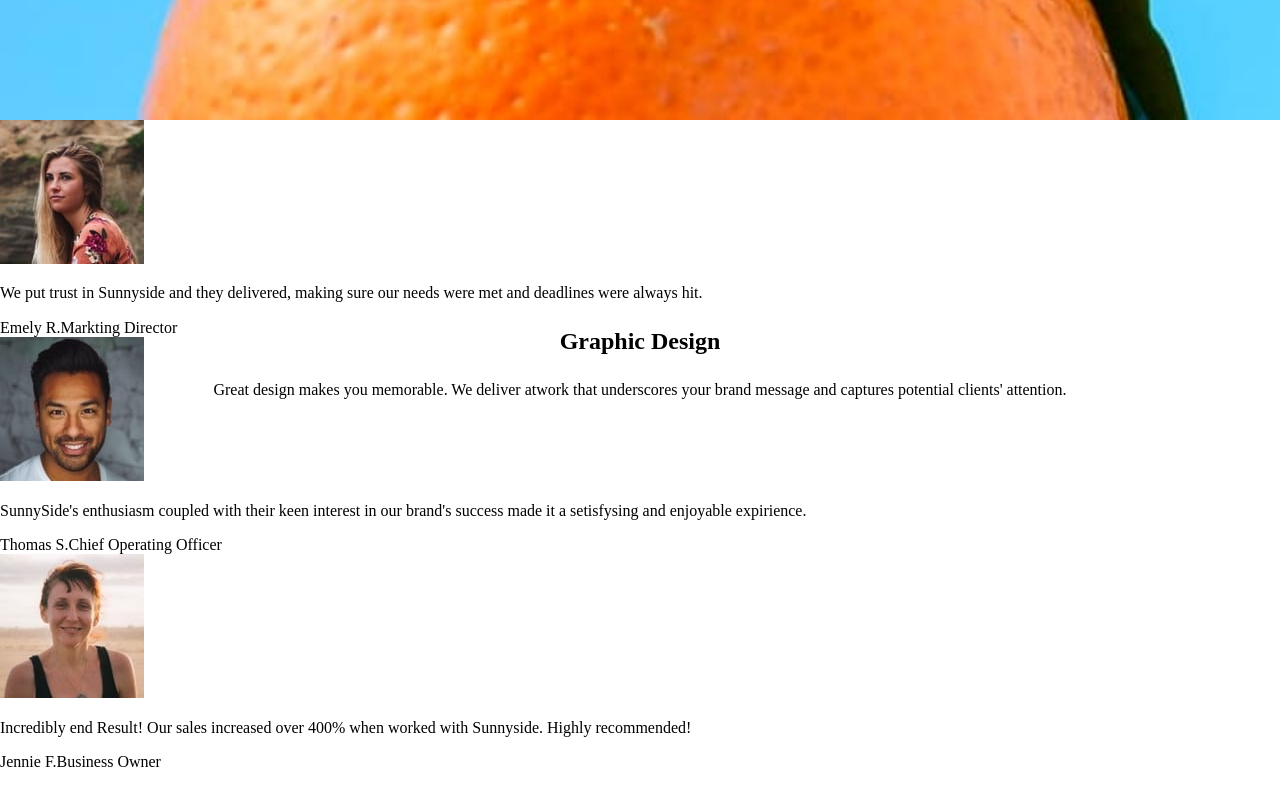
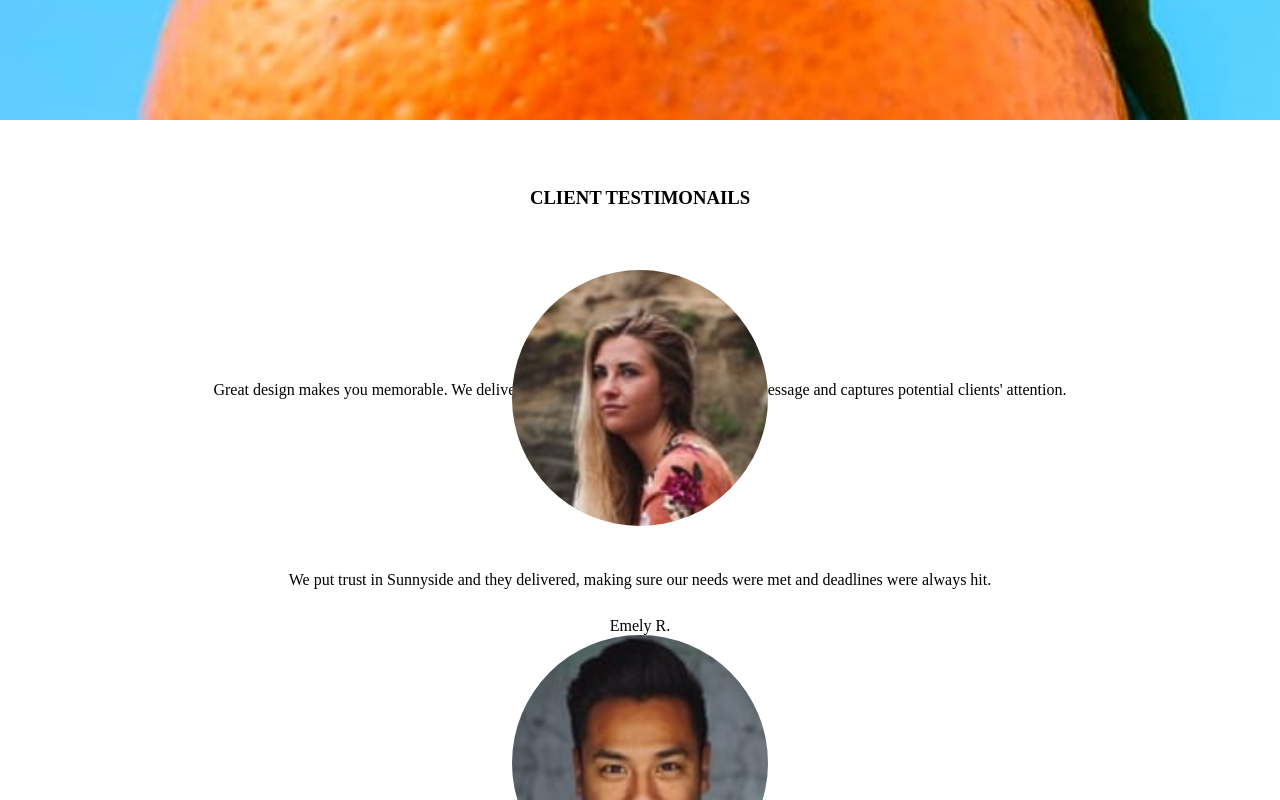
Before and after one commit to Cristofer-Cuevas/sunnyside-agency-landing-page-main, a React (Create React App) app: page / in a window 1280 px wide. Shown: the part 3220-4020 px from the top of the page. Built offline with nearby package versions, Linux system fonts and the light colour scheme.

Commit message:
testimonail styles added

```diff
--- a/src/components/App.js
+++ b/src/components/App.js
@@ -5,9 +5,9 @@ import thomasImg from "./SunnySide/assets/images/image-thomas.jpg";
 import jennieImg from "./SunnySide/assets/images/image-jennie.jpg";
 
 const testimonials = [
-  { userImg: emilyImg, userTestimonial: "We put trust in Sunnyside and they delivered, making sure our needs were met and deadlines were always hit. ", userName: "Emely R.", userOcupation: "Markting Director" },
-  { userImg: thomasImg, userTestimonial: "SunnySide's enthusiasm coupled with their keen interest in our brand's success made it a setisfysing and enjoyable expirience.", userName: "Thomas S.", userOcupation: "Chief Operating Officer" },
-  { userImg: jennieImg, userTestimonial: "Incredibly end Result! Our sales increased over 400% when worked with Sunnyside. Highly recommended!", userName: "Jennie F.", userOcupation: "Business Owner" },
+  { id: 1, userImg: emilyImg, userTestimonial: "We put trust in Sunnyside and they delivered, making sure our needs were met and deadlines were always hit. ", userName: "Emely R.", userOcupation: "Markting Director" },
+  { id: 2, userImg: thomasImg, userTestimonial: "SunnySide's enthusiasm coupled with their keen interest in our brand's success made it a setisfysing and enjoyable expirience.", userName: "Thomas S.", userOcupation: "Chief Operating Officer" },
+  { id: 3, userImg: jennieImg, userTestimonial: "Incredibly end Result! Our sales increased over 400% when worked with Sunnyside. Highly recommended!", userName: "Jennie F.", userOcupation: "Business Owner" },
 ];
 
 function App() {
--- a/src/components/SunnySide/SunnySide.js
+++ b/src/components/SunnySide/SunnySide.js
@@ -33,7 +33,7 @@ const SunnySide = (props) => {
       <main>
         {" "}
         <Main />
-        <Testimonials testimonials={props.testimonials} />
+        <Testimonials key="holae" testimonials={props.testimonials} />
       </main>
     </>
   );
@@ -86,17 +86,22 @@ const Main = () => {
 };
 
 const Testimonials = (props) => {
-  console.log(props);
   return (
-    <div className="testimonailContainers">
-      {/* <h3>CLIENT TESTIMONAILS</h3> */}
+    <div className="testimonialContainers">
+      <h3 className="testimonialTitle">CLIENT TESTIMONAILS</h3>
       {props.testimonials.map((testimonial) => {
         return (
-          <div>
-            <img src={testimonial.userImg} alt="user img" />
-            <p>{testimonial.userTestimonial}</p>
-            <span>{testimonial.userName}</span>
-            <span>{testimonial.userOcupation}</span>
+          <div className="testimonialSubContainer" key={testimonial.id}>
+            <img className="testimonialUserImg" key={testimonial.userImg} src={testimonial.userImg} alt="user img" />
+            <p className="testimonialUserParagraph" key={testimonial.userTestimonial}>
+              {testimonial.userTestimonial}
+            </p>
+            <span className="testimonialUserName" key={testimonial.userName}>
+              {testimonial.userName}
+            </span>
+            <span className="testimonialUserOcupation" key={testimonial.userOcupation}>
+              {testimonial.userOcupation}
+            </span>
           </div>
         );
       })}
--- a/src/components/SunnySide/assets/css/SunnySide.css
+++ b/src/components/SunnySide/assets/css/SunnySide.css
@@ -176,7 +176,6 @@ body {
   background-image: url("../images/mobile/image-photography.jpg");
   background-size: var(--image-background-size);
   background-repeat: no-repeat;
-  /* background-color: black; */
 }
 
 .photographyTitle {
@@ -189,3 +188,43 @@ body {
   width: var(--paragraph-width);
   text-align: var(--text-align);
 }
+
+/* TESTIMONIAL STYLES */
+
+.testimonialContainers {
+  display: grid;
+  grid-template-columns: 100%;
+  grid-template-rows: 150px repeat(3, 365px);
+}
+
+.testimonialTitle {
+  text-align: center;
+  padding-top: 3rem;
+}
+
+.testimonialSubContainer {
+  display: flex;
+  flex-direction: column;
+  align-items: center;
+}
+
+.testimonialUserImg {
+  border-radius: 50%;
+  width: 20%;
+}
+
+.testimonialUserParagraph {
+  padding-top: 1.5rem;
+  width: var(--paragraph-width);
+  text-align: var(--text-align);
+  line-height: var(--paragraph-line-height);
+}
+
+.testimonialUserName {
+  padding-top: 0.5rem;
+}
+
+.testimonialUserOcupation {
+  font-size: 0.9rem;
+  padding-top: 1.5rem;
+}
```
